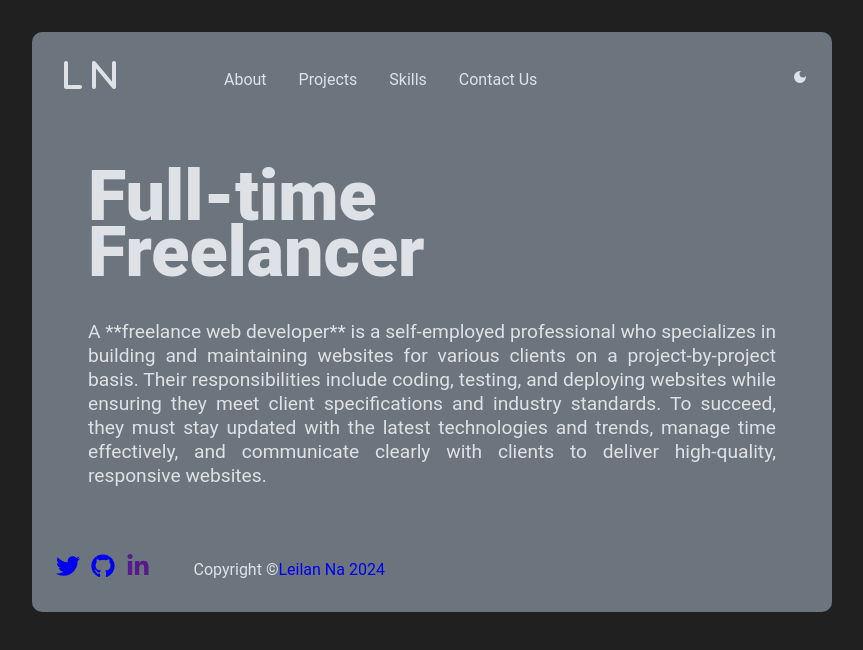
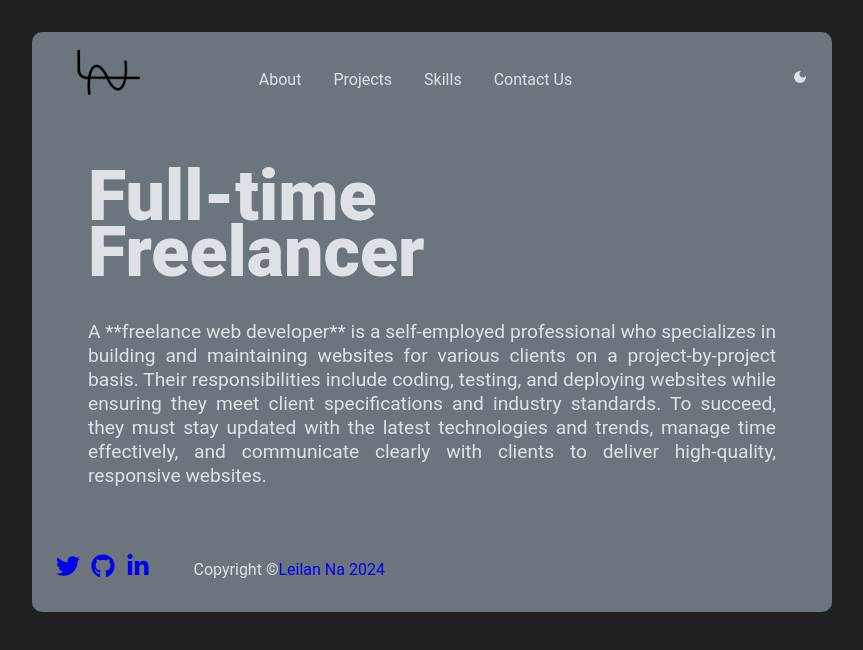
Before and after one commit to naLeilan/Week-1, a React (Vite) app: page /skills in a window 1280 px wide. Shown: the top 650 px of the page, without its empty margins (208-1071 px from the left). Built offline with nearby package versions, Linux system fonts and the light colour scheme.

Commit message:
add logo and icon

```diff
--- a/index.html
+++ b/index.html
@@ -2,7 +2,7 @@
 <html lang="en">
   <head>
     <meta charset="UTF-8" />
-    <link rel="icon" type="image/svg+xml" href="/vite.svg" />
+    <link rel="icon" type="image/png" href="/icon.png" />
     <meta name="viewport" content="width=device-width, initial-scale=1.0" />
     <title>Simple portfolio</title>
   </head>
--- a/src/App.jsx
+++ b/src/App.jsx
@@ -1,26 +1,11 @@
-import { MdDarkMode } from "react-icons/md";
 import About from "./pages/About";
-import { FaL, FaN } from "react-icons/fa6";
 import Footer from "./components/Footer";
+import Logo from "./components/Logo";
 
 function App() {
   return (
     <div className="app">
-      <nav className="nav">
-        <div className="logo">
-          <FaL />
-          <FaN />
-        </div>
-        <div className="navitems">
-          <a>About</a>
-          <a>Projects</a>
-          <a>Skills</a>
-          <a>Contact Us</a>
-        </div>
-        <div className="darkmode">
-          <MdDarkMode />
-        </div>
-      </nav>
+      <Logo />
       <About />
       <Footer />
     </div>
--- a/src/components/Footer.jsx
+++ b/src/components/Footer.jsx
@@ -8,10 +8,13 @@ function Footer() {
       <a href="https://x.com/NaLeilan" target="_blank">
         <FaTwitter className="twitter" />
       </a>
-      <a href="https://github.com/NaLeilan">
+      <a href="https://github.com/NaLeilan" target="_blank">
         <FaGithub className="github" />
       </a>
-      <a href="">
+      <a
+        href="https://www.linkedin.com/in/leilan-na-77688931b/"
+        target="_blank"
+      >
         <FaLinkedinIn className="linkedin" />
       </a>
 
--- /dev/null
+++ b/src/components/Logo.jsx
@@ -0,0 +1,25 @@
+// import { FaL, FaN } from "react-icons/fa6";
+import { MdDarkMode } from "react-icons/md";
+
+function Logo() {
+  return (
+    <nav className="nav">
+      <div className="logo">
+        {/* <FaL />
+        <FaN /> */}
+        <img src="/icon.png" alt="icon" height="70px" />
+      </div>
+      <div className="navitems">
+        <a>About</a>
+        <a>Projects</a>
+        <a>Skills</a>
+        <a>Contact Us</a>
+      </div>
+      <div className="darkmode">
+        <MdDarkMode />
+      </div>
+    </nav>
+  );
+}
+
+export default Logo;
--- a/src/index.css
+++ b/src/index.css
@@ -86,11 +86,9 @@ a:hover,
 .logo:hover,
 .darkmode:hover {
   color: var(--color-Bright-purple);
+  scale: 1.1;
 }
 
-.logo {
-  font-size: 2rem;
-}
 /****************/
 /****  main *****/
 /****************/
```
Also changed, not shown: public/icon.png (added), public/photo_2024-09-13_12-48-17.jpg (added).
